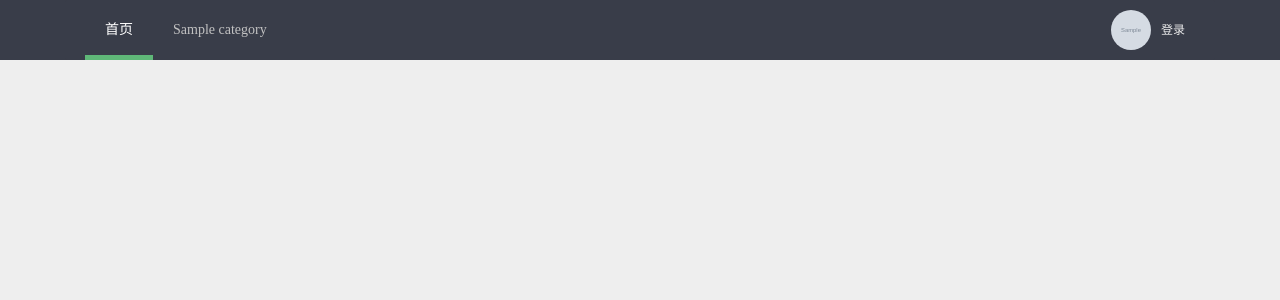
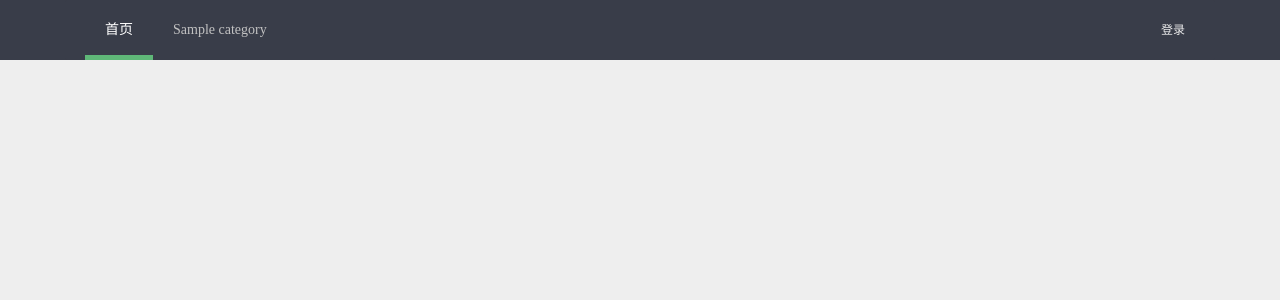
Before and after one commit to jerryKing209/blog, a CodeIgniter app: the page made by application/views/Home/header.php in a window 1280 px wide. Shown: the top 300 px of the page. Run offline with CodeIgniter, Linux system fonts and the light colour scheme; the template is opened without the code that fills it: most values are stand-ins (such as "Sample title", 1, 10 or a date in 2020); grey boxes marked "Sample" are stand-in pictures.

Commit message:
修改site

```diff
--- a/application/views/Admin/admin.php
+++ b/application/views/Admin/admin.php
@@ -9,9 +9,9 @@
 			<!--表单-->
 			<form class="layui-form layui-form-pane"  method = "post" action = "<?php echo site_url('Admin/updateinfo');?>">
 			<!--头像开始-->
-			<div class="adminpic">
+			<!-- <div class="adminpic">
 				<img class="img-circle" src="<?php echo base_url();?><?php echo $info['photo']; ?>" >
-			</div>
+			</div> -->
 			<!--头像结束-->
 
 			<div class="card_text">
--- a/application/views/Home/header.php
+++ b/application/views/Home/header.php
@@ -39,7 +39,7 @@ body{background: #eee;font-family: Microsoft YaHei;}
 			echo ' <li class="layui-nav-item"><a href='."{$url}".'>'."{$val['catename']}".'</a></li>';
 		}?>
 		<li id="nav_bar_li2" ><a href="<?php echo site_url('Login/index')?>">登录</a></li>
-		<li id="nav_bar_li3" ><img class="img-circle" src = "<?php echo base_url();?><?php echo $userinfo['photo']?>"></li>
+		<!-- <li id="nav_bar_li3" ><img class="img-circle" src = "<?php echo base_url();?><?php echo $userinfo['photo']?>"></li> -->
 		<!--其他栏目结束-->
 	</ul>
 </div>
```
